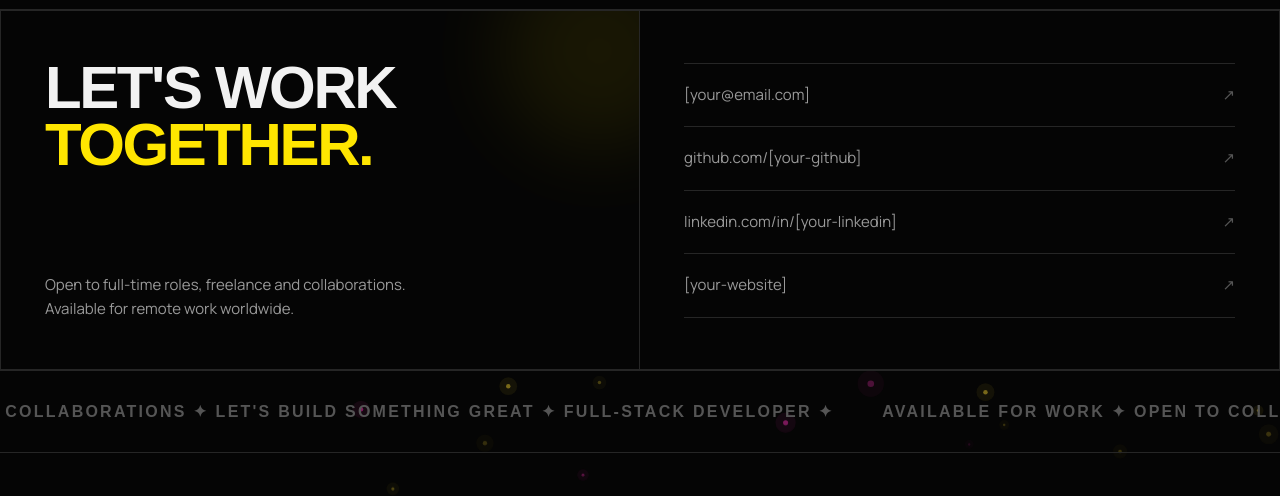
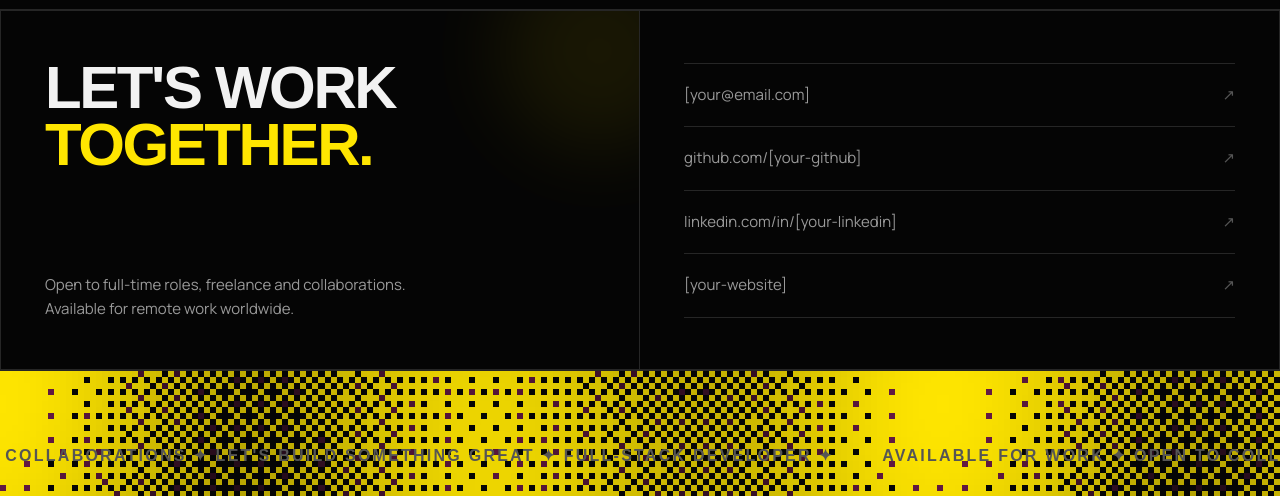
Before and after one commit to mentamarindos/cv, a plain HTML site: page index.html in a window 1280 px wide. Shown: the part 4285-4781 px from the top of the page. Drawn offline with Linux system fonts and the light colour scheme; animation ran at ten frames a second; a web font is replaced by a local one.

Commit message:
feat: footer wavy dither (animated pixel-art Bayer pattern)

```diff
--- a/components/footer.js
+++ b/components/footer.js
@@ -2,6 +2,7 @@ export function render(container) {
   container.innerHTML = `
   <footer class="fun-footer">
     <canvas class="footer-canvas" id="footerCanvas"></canvas>
+    <div class="footer-content">
       <div class="footer-marquee">
         <div class="footer-track">
           <span>AVAILABLE FOR WORK ✦ OPEN TO COLLABORATIONS ✦ LET'S BUILD SOMETHING GREAT ✦ FULL-STACK DEVELOPER ✦ </span>
@@ -18,59 +19,51 @@ export function render(container) {
         </div>
         <div class="footer-copy">© 2026 · Built with vanilla HTML, CSS & JS · components</div>
       </div>
+    </div>
   </footer>`;
 
-  // Soft floating particles animation
   const canvas = container.querySelector('#footerCanvas');
   const ctx = canvas.getContext('2d');
-  let w, h, particles = [];
-  const PARTICLE_COUNT = 40;
+  let w, h, t = 0;
+  const DOT = 6; // pixel size
+  const BAYER = [[0,8,2,10],[12,4,14,6],[3,11,1,9],[15,7,13,5]];
 
   function resize() {
     const rect = canvas.parentElement.getBoundingClientRect();
-    w = canvas.width = rect.width;
-    h = canvas.height = rect.height;
-  }
-
-  function initParticles() {
-    particles = [];
-    for (let i = 0; i < PARTICLE_COUNT; i++) {
-      particles.push({
-        x: Math.random() * w,
-        y: Math.random() * h,
-        r: Math.random() * 2.5 + 1,
-        vx: (Math.random() - 0.5) * 0.3,
-        vy: (Math.random() - 0.5) * 0.3,
-        hue: Math.random() > 0.5 ? 50 : 320, // yellow or pink
-        alpha: Math.random() * 0.4 + 0.1,
-      });
-    }
+    w = canvas.width = Math.floor(rect.width / DOT);
+    h = canvas.height = Math.floor(rect.height / DOT);
   }
 
   function draw() {
-    ctx.clearRect(0, 0, w, h);
-    particles.forEach(p => {
-      p.x += p.vx;
-      p.y += p.vy;
-      if (p.x < 0) p.x = w;
-      if (p.x > w) p.x = 0;
-      if (p.y < 0) p.y = h;
-      if (p.y > h) p.y = 0;
-      ctx.beginPath();
-      ctx.arc(p.x, p.y, p.r, 0, Math.PI * 2);
-      ctx.fillStyle = `hsla(${p.hue}, 100%, 60%, ${p.alpha})`;
-      ctx.fill();
-      // soft glow
-      ctx.beginPath();
-      ctx.arc(p.x, p.y, p.r * 4, 0, Math.PI * 2);
-      ctx.fillStyle = `hsla(${p.hue}, 100%, 60%, ${p.alpha * 0.15})`;
-      ctx.fill();
-    });
+    ctx.fillStyle = '#050505';
+    ctx.fillRect(0, 0, w, h);
+    t += 0.02;
+    for (let y = 0; y < h; y++) {
+      for (let x = 0; x < w; x++) {
+        // wave value
+        const wave = Math.sin(x * 0.08 + t) * 0.5 +
+                     Math.sin(y * 0.06 + t * 0.7) * 0.3 +
+                     Math.sin((x + y) * 0.04 + t * 1.2) * 0.2;
+        const v = (wave + 1) * 0.5; // 0..1
+        const threshold = BAYER[y % 4][x % 4] / 16;
+        if (v > threshold) {
+          // color: yellow with slight variation
+          const bright = 0.6 + v * 0.4;
+          ctx.fillStyle = `rgba(255, 230, 0, ${bright})`;
+          ctx.fillRect(x, y, 1, 1);
+        } else {
+          // dark with subtle pink
+          if (v > threshold - 0.05) {
+            ctx.fillStyle = `rgba(255, 60, 172, ${v * 0.4})`;
+            ctx.fillRect(x, y, 1, 1);
+          }
+        }
+      }
+    }
     requestAnimationFrame(draw);
   }
 
   resize();
-  initParticles();
   draw();
-  window.addEventListener('resize', () => { resize(); initParticles(); });
+  window.addEventListener('resize', resize);
 }
--- a/styles/base.css
+++ b/styles/base.css
@@ -272,7 +272,9 @@ footer a:hover{color:var(--accent)}
 .fun-footer{padding:0;border-top:1px solid var(--border);overflow:hidden;
   position:relative;min-height:420px}
 .footer-canvas{position:absolute;inset:0;width:100%;height:100%;
-  pointer-events:none;z-index:0}
+  pointer-events:none;z-index:0;image-rendering:pixelated;
+  image-rendering:crisp-edges}
+.footer-content{position:relative;z-index:1}
 .footer-marquee{padding:28px 0;border-bottom:1px solid var(--border);
   overflow:hidden;white-space:nowrap;position:relative;z-index:1}
 .footer-track{display:inline-flex;gap:0;
```
Lines whose indentation alone changed are shown as unchanged.
